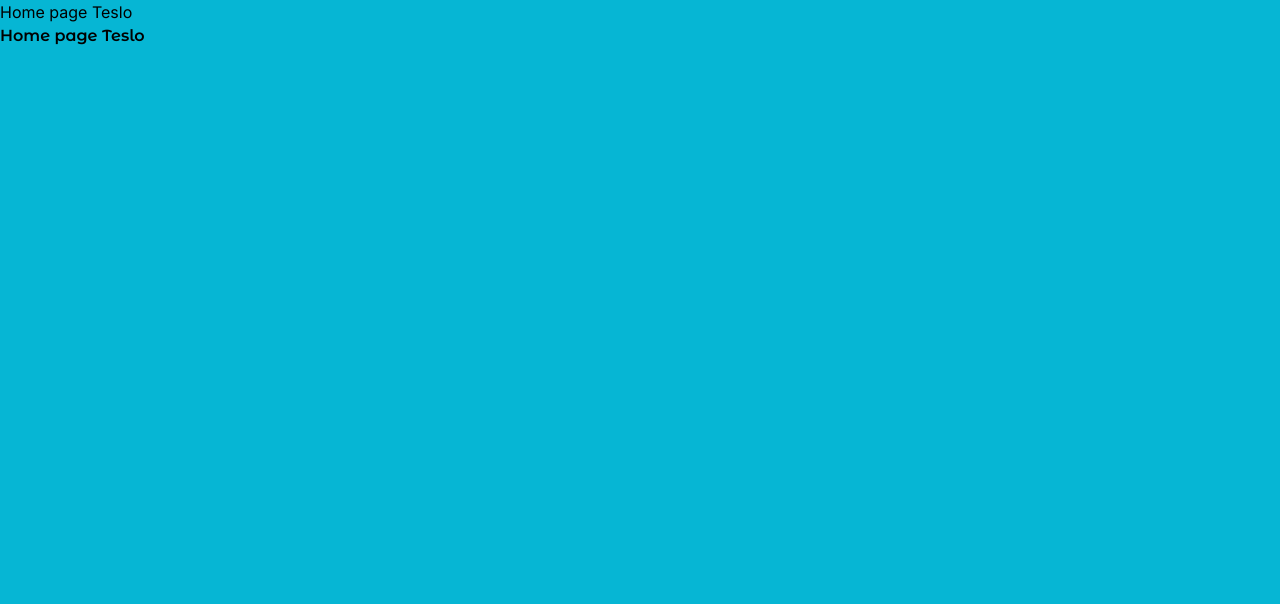
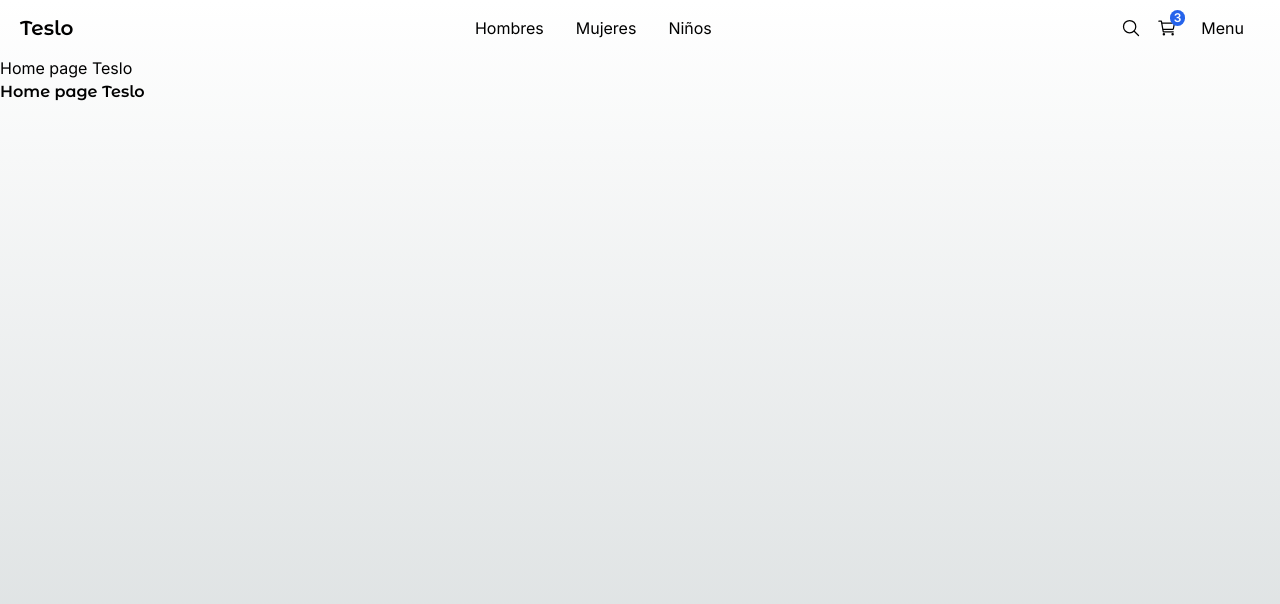
Before and after one commit to alex-arraga/next-teslo-shop, a Next.js app: page / in a window 1280 px wide. Shown: the top 604 px of the page. Built offline with nearby package versions, Linux system fonts and the light colour scheme.

Commit message:
Topmenu component

```diff
--- a/src/app/(shop)/layout.tsx
+++ b/src/app/(shop)/layout.tsx
@@ -1,3 +1,4 @@
+import { TopMenu } from "@/components";
 
 export default function ShopLayout({
   children
@@ -5,7 +6,10 @@ export default function ShopLayout({
   children: React.ReactNode;
 }) {
   return (
-    <main className="min-h-screen bg-cyan-500">
+    <main className="min-h-screen">
+      <TopMenu />
+
+
       {children}
     </main>
   );
--- a/src/components/index.ts
+++ b/src/components/index.ts
@@ -0,0 +1 @@
+export * from './ui/top-menu/TopMenu'
--- /dev/null
+++ b/src/components/ui/top-menu/TopMenu.tsx
@@ -0,0 +1,53 @@
+import { titleFont } from "@/config/fonts"
+import Link from "next/link"
+import { IoCartOutline, IoSearchOutline } from "react-icons/io5"
+
+export const TopMenu = () => {
+  return (
+    <nav className="flex px-5 justify-between items-center w-full">
+
+
+      {/* Logo */}
+      <div>
+        <Link href="/">
+          <span className={`${titleFont.className} antialiased font-extrabold text-xl`}>Teslo</span>
+        </Link>
+      </div>
+
+      {/* Center menu */}
+      <div className="hidden sm:block">
+        <Link className="m-2 p-2 rounded-md transition-all hover:bg-gray-100" href="/category/men">
+          Hombres
+        </Link>
+
+        <Link className="m-2 p-2 rounded-md transition-all hover:bg-gray-100" href="/category/women">
+          Mujeres
+        </Link>
+
+        <Link className="m-2 p-2 rounded-md transition-all hover:bg-gray-100" href="/category/kids">
+          Niños
+        </Link>
+      </div>
+
+      {/* Right options: Menu, cart */}
+      <div className="flex items-center">
+        <Link className="mx-2" href="/search">
+          <IoSearchOutline size={20} className="w-5 h-5" />
+        </Link>
+
+        <Link className="mx-2" href="/cart">
+          <div className="relative">
+            <span className="absolute text-xs font-semibold rounded-full -right-2 -top-2 px-1 bg-blue-600 text-white">
+              3
+            </span>
+            <IoCartOutline size={20} className="w-5 h-5" />
+          </div>
+        </Link>
+
+        <button className="m-2 p-2 rounded-md transition-all hover:bg-gray-100">
+          Menu
+        </button>
+      </div>
+    </nav>
+  )
+}
```
Also changed, not shown: package.json (+5 -4 lines), 1 other file (tests, documents, lock files or other folders).
